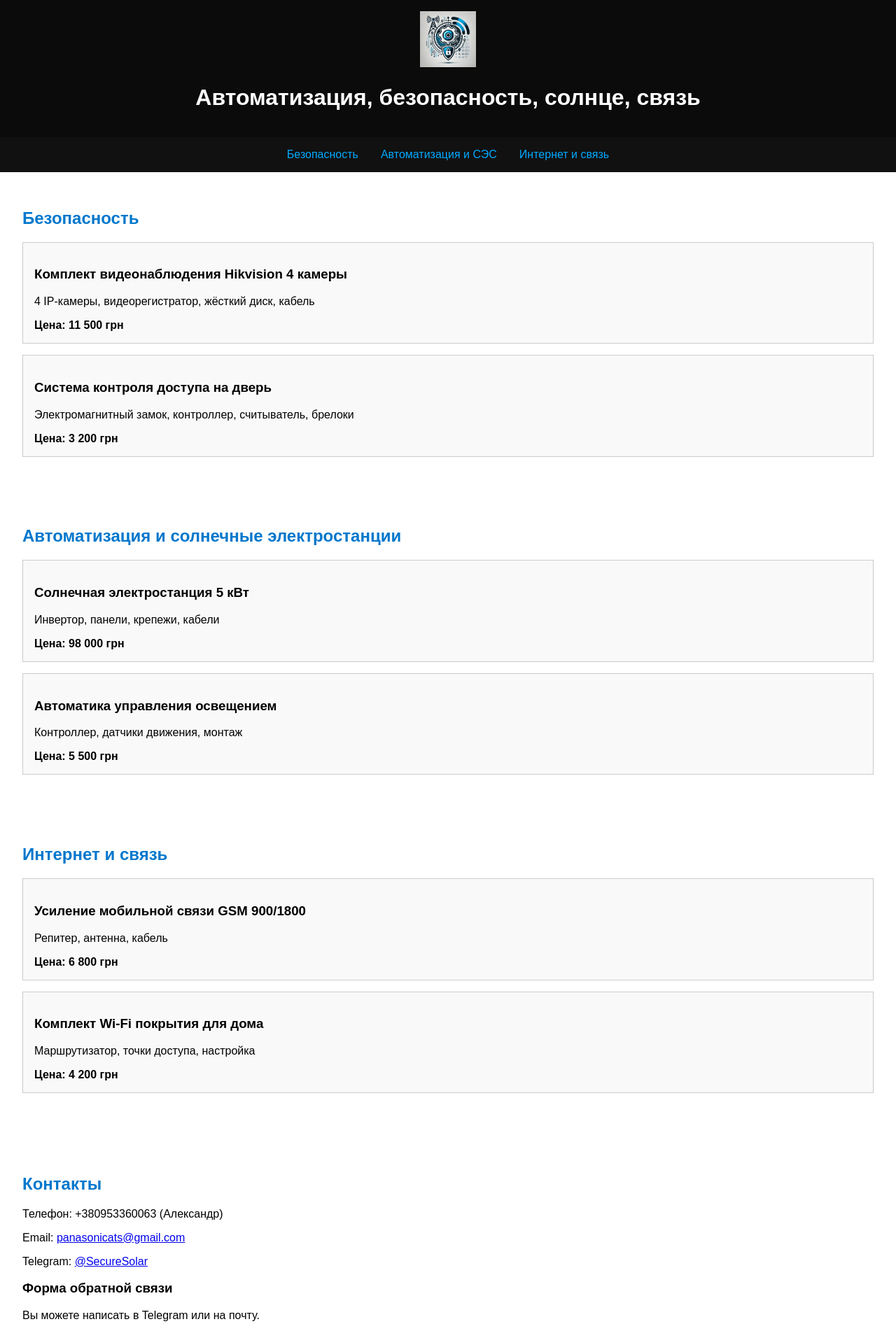
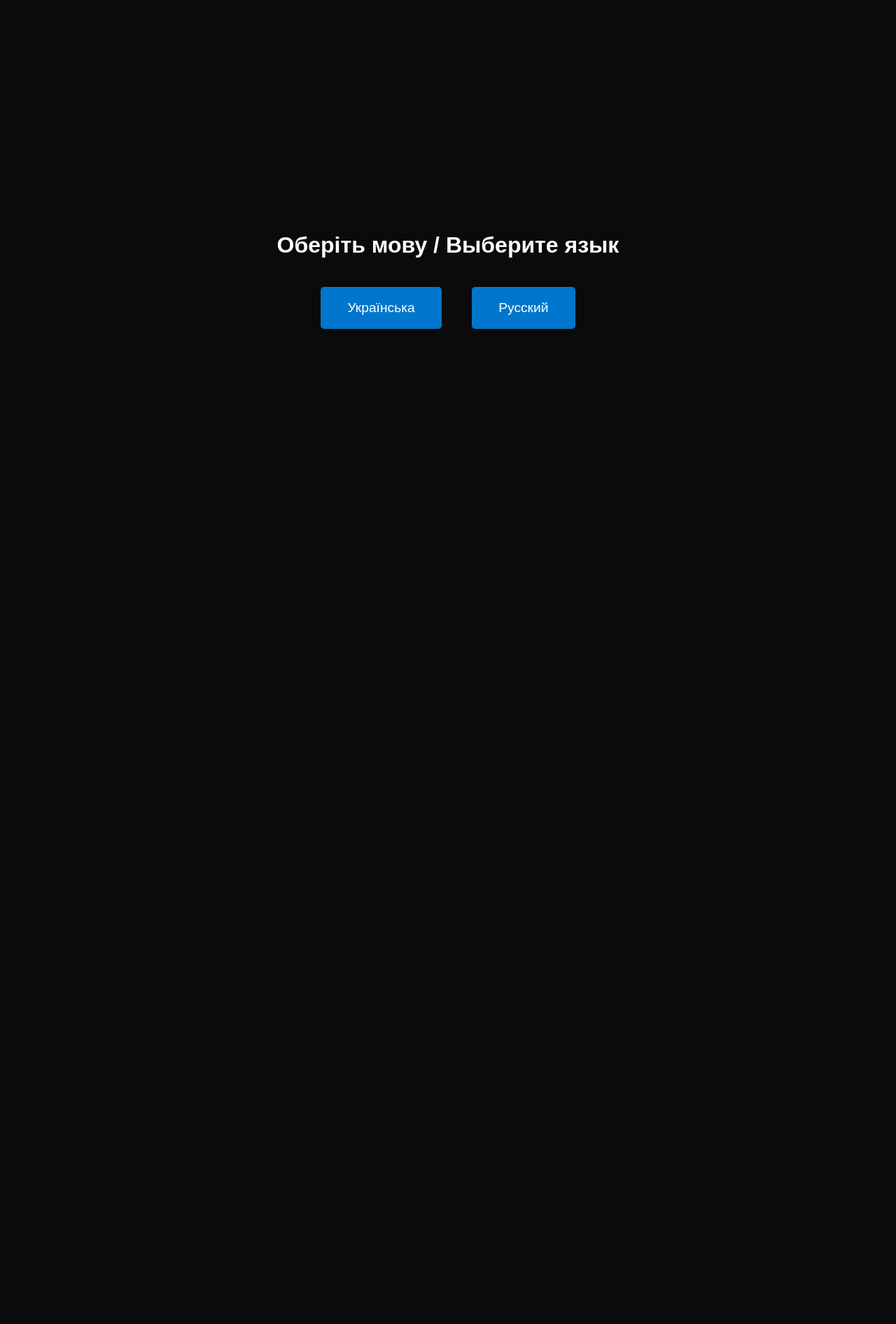
Before and after one commit to officeats/ats, a plain HTML site: page index.html in a window 1280 px wide. Shown: the top 1892 px of the page at 70% size. After the commit the page ends 800 px from the top, so only its background shows below. Drawn offline with Linux system fonts and the light colour scheme.

Commit message:
Add files via upload

```diff
--- a/index.html
+++ b/index.html
@@ -1,126 +1,43 @@
 <!DOCTYPE html>
-<html lang="ru">
+<html lang="uk">
 <head>
   <meta charset="UTF-8">
   <meta name="viewport" content="width=device-width, initial-scale=1.0">
-  <title>SecureSolar - Автоматизация и безопасность</title>
+  <title>SecureSolar | Вибір мови</title>
+  <meta name="robots" content="noindex, nofollow">
   <style>
     body {
       margin: 0;
       font-family: Arial, sans-serif;
-      background-color: #ffffff;
-      color: #000;
+      background: #0b0b0b;
+      color: white;
+      display: flex;
+      flex-direction: column;
+      justify-content: center;
+      align-items: center;
+      height: 100vh;
+      text-align: center;
     }
-    header {
-      background-color: #0b0b0b;
+    .lang-buttons a {
+      display: inline-block;
+      margin: 1em;
+      padding: 1em 2em;
+      background: #0077cc;
       color: white;
-      text-align: center;
-      padding: 1em 0;
+      text-decoration: none;
+      font-size: 1.2em;
+      border-radius: 5px;
     }
-    header img {
-      max-height: 80px;
-    }
-    nav {
-      display: flex;
-      justify-content: center;
-      background-color: #111;
-    }
-    nav a {
-      color: #00aaff;
-      padding: 1em;
-      text-decoration: none;
-    }
-    nav a:hover {
-      background-color: #222;
-    }
-    section {
-      padding: 2em;
-    }
-    h2 {
-      color: #0077cc;
-    }
-    .product {
-      border: 1px solid #ccc;
-      padding: 1em;
-      margin: 1em 0;
-      background: #f9f9f9;
-    }
-    footer {
-      background-color: #0b0b0b;
-      color: white;
-      text-align: center;
-      padding: 1em 0;
-    }
-    .contact {
-      margin-top: 1em;
+    .lang-buttons a:hover {
+      background: #005fa3;
     }
   </style>
 </head>
 <body>
-  <header>
-    <img src="logo.png" alt="SecureSolar Logo">
-    <h1>Автоматизация, безопасность, солнце, связь</h1>
-  </header>
-
-  <nav>
-    <a href="#security">Безопасность</a>
-    <a href="#automation">Автоматизация и СЭС</a>
-    <a href="#internet">Интернет и связь</a>
-  </nav>
-
-  <section id="security">
-    <h2>Безопасность</h2>
-    <div class="product">
-      <h3>Комплект видеонаблюдения Hikvision 4 камеры</h3>
-      <p>4 IP-камеры, видеорегистратор, жёсткий диск, кабель</p>
-      <strong>Цена: 11 500 грн</strong>
-    </div>
-    <div class="product">
-      <h3>Система контроля доступа на дверь</h3>
-      <p>Электромагнитный замок, контроллер, считыватель, брелоки</p>
-      <strong>Цена: 3 200 грн</strong>
-    </div>
-  </section>
-
-  <section id="automation">
-    <h2>Автоматизация и солнечные электростанции</h2>
-    <div class="product">
-      <h3>Солнечная электростанция 5 кВт</h3>
-      <p>Инвертор, панели, крепежи, кабели</p>
-      <strong>Цена: 98 000 грн</strong>
-    </div>
-    <div class="product">
-      <h3>Автоматика управления освещением</h3>
-      <p>Контроллер, датчики движения, монтаж</p>
-      <strong>Цена: 5 500 грн</strong>
-    </div>
-  </section>
-
-  <section id="internet">
-    <h2>Интернет и связь</h2>
-    <div class="product">
-      <h3>Усиление мобильной связи GSM 900/1800</h3>
-      <p>Репитер, антенна, кабель</p>
-      <strong>Цена: 6 800 грн</strong>
-    </div>
-    <div class="product">
-      <h3>Комплект Wi-Fi покрытия для дома</h3>
-      <p>Маршрутизатор, точки доступа, настройка</p>
-      <strong>Цена: 4 200 грн</strong>
-    </div>
-  </section>
-
-  <section class="contact">
-    <h2>Контакты</h2>
-    <p>Телефон: +380953360063 (Александр)</p>
-    <p>Email: <a href="mailto:panasonicats@gmail.com">panasonicats@gmail.com</a></p>
-    <p>Telegram: <a href="https://t.me/SecureSolar">@SecureSolar</a></p>
-    <h3>Форма обратной связи</h3>
-    <p>Вы можете написать в Telegram или на почту.</p>
-  </section>
-
-  <footer>
-    &copy; 2025 SecureSolar. Все права защищены.
-  </footer>
+  <h1>Оберіть мову / Выберите язык</h1>
+  <div class="lang-buttons">
+    <a href="catalog.html">Українська</a>
+    <a href="catalog-ru.html">Русский</a>
+  </div>
 </body>
 </html>
```
Also changed, not shown: catalog-ru.html (added, +42 -0 lines), catalog.html (added, +42 -0 lines).
